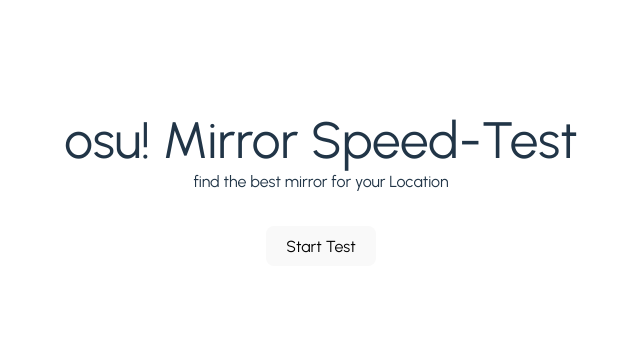
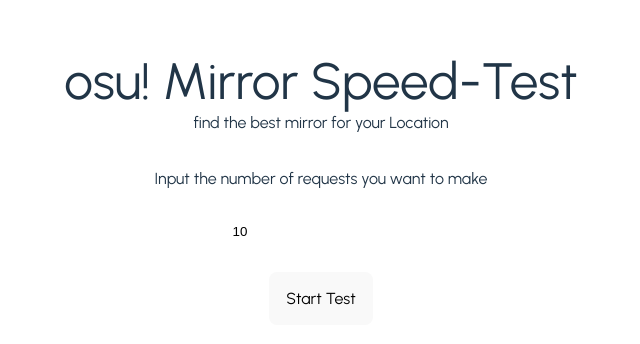
Before and after one commit to HorizonCode/osumirrorspeedtest, a React (Vite) app: page / in a window 1280 px wide. Shown: the part 228-572 px from the top of the page, without its empty margins (319-959 px from the left). Built offline with nearby package versions, Linux system fonts and the light colour scheme.

Commit message:
user can define own amount of samples

```diff
--- a/src/App.scss
+++ b/src/App.scss
@@ -14,6 +14,32 @@
   margin-bottom: 2rem;
 }
 
+.inputgroup {
+  display: flex;
+  flex-direction: column;
+  flex-wrap: wrap;
+  justify-content: center;
+  gap: 1rem;
+  p {
+    margin: auto;
+  }
+  input, button {
+    position: relative;
+    width: fit-content;
+    padding: 1rem;
+    margin: auto;
+    border: 1px solid transparent;
+    transition: border-color 0.25s;
+    &:active, &:hover{
+      outline: none;
+      border-color: #646cff;
+    }
+    &:focus {
+      outline: none;
+    }
+  }
+}
+
 .test-list {
   display: flex;
   flex-direction: column;
--- a/src/App.tsx
+++ b/src/App.tsx
@@ -8,22 +8,23 @@
   const mirrors = {
     "osu.direct": {
       apiUrl: "https://osu.direct/api/search?limit=50",
-      logo: "https://osu.direct/assets/img/logo.png"
+      logo: "https://osu.direct/assets/img/logo.png",
     },
     "catboy.best": {
       apiUrl: "https://catboy.best/api/search?amount=50",
-      logo: ""
+      logo: "",
     },
     "chimu.moe": {
       apiUrl: "https://api.chimu.moe/cheesegull/search?amount=50",
-      logo: "https://chimu.moe/static/images/logo-512x512.png"
+      logo: "https://chimu.moe/static/images/logo-512x512.png",
     },
     "nerinyan.moe": {
       apiUrl: "https://api.nerinyan.moe/search?ps=50",
-      logo: ""
+      logo: "",
     },
   };
   const [running, setRunning] = useState(false);
+  const [requests, setRequests] = useState(10);
 
   const startTest = async () => {
     setRunning(true);
@@ -32,12 +33,22 @@
     <>
       <h1 className="title">osu! Mirror Speed-Test</h1>
       <p className="subtitle">find the best mirror for your Location</p>
-      {!running && <button onClick={startTest}>Start Test</button>}
-      {running && (
+      {running ? (
         <div className="test-list">
           {Object.entries(mirrors).map(([key, value]) => (
-            <ServerTest serverName={key} apiUrl={value.apiUrl} logo={value.logo} />
+            <ServerTest
+              serverName={key}
+              requestAmount={requests}
+              apiUrl={value.apiUrl}
+              logo={value.logo}
+            />
           ))}
+        </div>
+      ) : (
+        <div className="inputgroup">
+          <p>Input the number of requests you want to make</p>
+          <input type="number" value={requests} onChange={(e) => setRequests(parseInt(e.target.value))}></input>
+          <button onClick={startTest}>Start Test</button>
         </div>
       )}
     </>
--- a/src/ServerTest.tsx
+++ b/src/ServerTest.tsx
@@ -4,7 +4,7 @@
 import { calculateAverageWithMinMax } from "./mathUtil";
 import prettytime from 'pretty-time';
 
-function ServerTest(props: Record<string, string>) {
+function ServerTest(props: Record<string, string | number>) {
   const [imgSrc, setImgSrc] = useState(props["logo"]);
 
   const [averageSpeed, setAverageSpeed] = useState("calculating...");
@@ -12,14 +12,17 @@
   const [slowestRequest, setSlowestRequest] = useState("calculating...");
   const [failedRequests, setFailedRequests] = useState("calculating...");
 
+  let maxRequests = props["requestAmount"] as number;
+
   const calculateLatency = async () => {
     const samples: number[] = [];
-    for(let sample = 0; sample < 5; sample++){
+    for(let sample = 0; sample < maxRequests; sample++){
       const latencyStart = performance.now();
-      const request = await fetch(props["apiUrl"]);
+      const request = await fetch(props["apiUrl"] as string);
       if(!request.ok) continue;
       const totalLatency = performance.now() - latencyStart;
       samples.push(totalLatency);
+      setFailedRequests("?/" + samples.length);
       await new Promise(res => setTimeout(res, 500));
     }
 
@@ -31,8 +34,8 @@
     setSlowestRequest(highest);
     setAverageSpeed(average);
 
-    const droppedRequests = Math.abs(5 - samples.length);
-    setFailedRequests(droppedRequests + "/5");
+    const droppedRequests = Math.abs(maxRequests - samples.length);
+    setFailedRequests(droppedRequests + "/" + maxRequests);
 
   }
 
@@ -43,7 +46,7 @@
   return (
     <>
       <div className="server-card">
-        <div className="server-icon"><img width="64" height="64" src={imgSrc} onError={() =>setImgSrc(noLogo)}></img></div>
+        <div className="server-icon"><img width="64" height="64" src={imgSrc as string} onError={() =>setImgSrc(noLogo)}></img></div>
         <div className="server-info">
           <div className="server-info-title">Server</div>
           <a href={"https://" + props["serverName"]} target="_blank">{props["serverName"]}</a>
```
